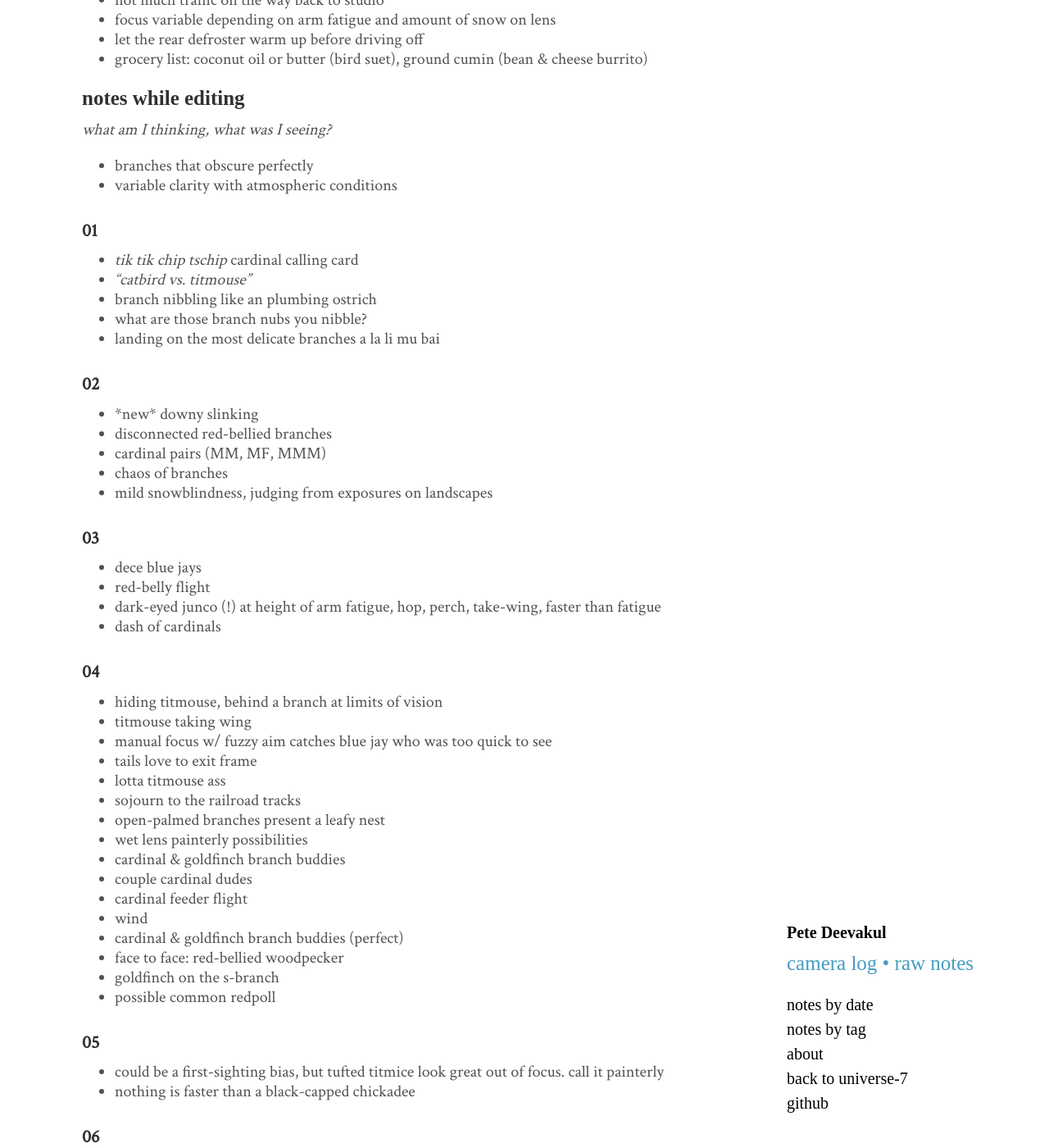
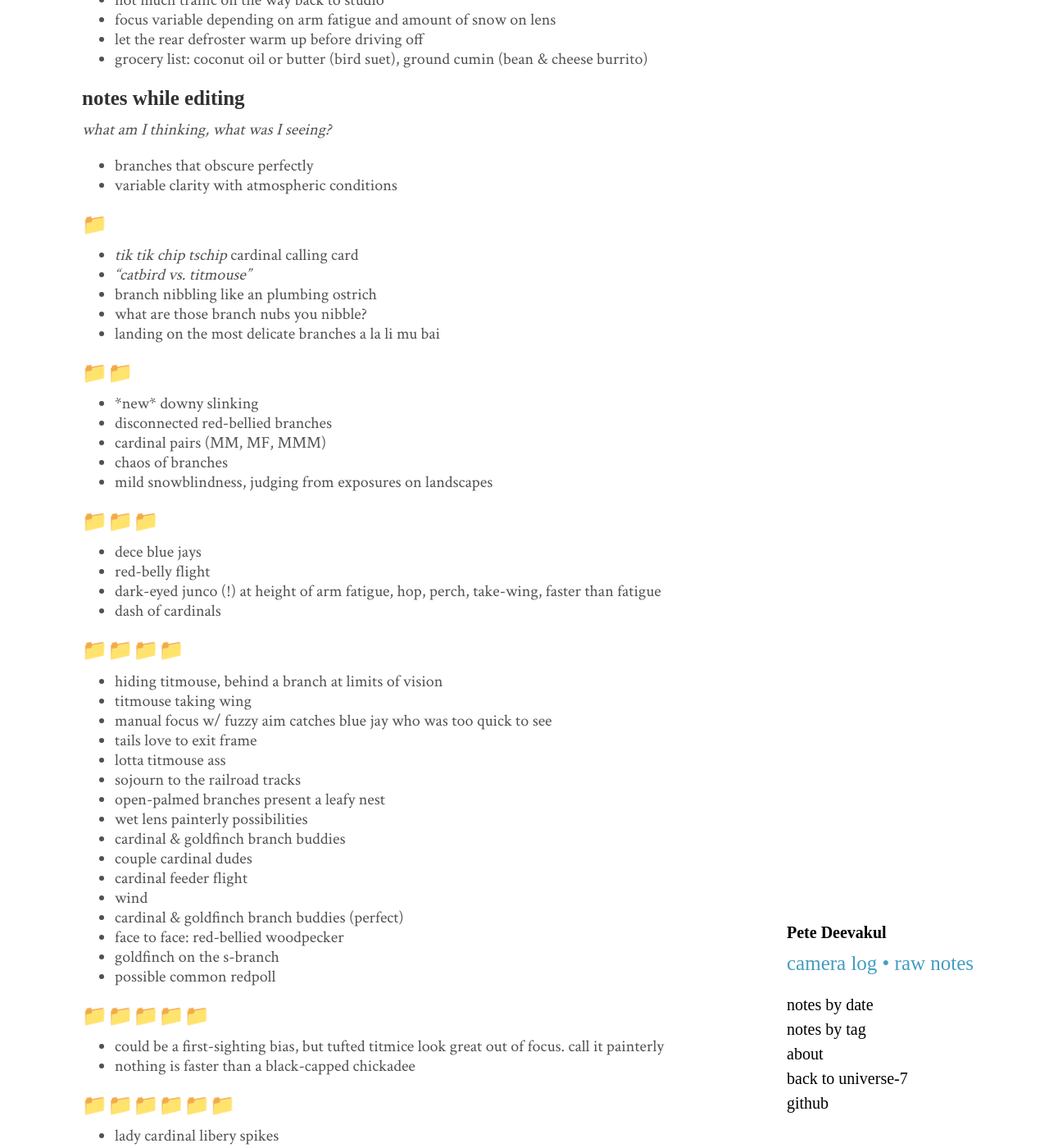
Before and after one commit to universe-7/camera-log, a Jekyll site: the page built from _posts/2018-03-21-the-cardinality.md, in a window 1280 px wide and 1400 px high, scrolled down 1608 px. Shown: the whole window at 82% size. Built offline with Jekyll 4.4.1, drawn with Linux system fonts in a browser that asks for light colours; some web fonts are replaced.

Commit message:
update headers in editing notes

```diff
--- a/_posts/2018-03-21-the-cardinality.md
+++ b/_posts/2018-03-21-the-cardinality.md
@@ -63,15 +63,15 @@ _what am I thinking, what was I seeing?_
 - branches that obscure perfectly
 - variable clarity with atmospheric conditions
 
+## 📁
 
-### 01
 - _tik_ _tik_ _chip_ _tschip_ cardinal calling card
 - _"catbird vs. titmouse"_
 - branch nibbling like an plumbing ostrich
 - what are those branch nubs you nibble?
 - landing on the most delicate branches a la li mu bai
 
-### 02
+## 📁📁
 
 - \*new\* downy slinking
 - disconnected red-bellied branches
@@ -79,14 +79,14 @@ _what am I thinking, what was I seeing?_
 - chaos of branches
 - mild snowblindness, judging from exposures on landscapes
 
-### 03
+## 📁📁📁
 
 - dece blue jays
 - red-belly flight
 - dark-eyed junco (!) at height of arm fatigue, hop, perch, take-wing, faster than fatigue
 - dash of cardinals
 
-### 04
+## 📁📁📁📁
 
 - hiding titmouse, behind a branch at limits of vision
 - titmouse taking wing
@@ -105,12 +105,12 @@ _what am I thinking, what was I seeing?_
 - goldfinch on the s-branch
 - possible common redpoll
 
-### 05
+## 📁📁📁📁📁
 
 - could be a first-sighting bias, but tufted titmice look great out of focus. call it painterly
 - nothing is faster than a black-capped chickadee
 
-### 06
+## 📁📁📁📁📁📁
 
 - lady cardinal libery spikes
 - closest downy
```
